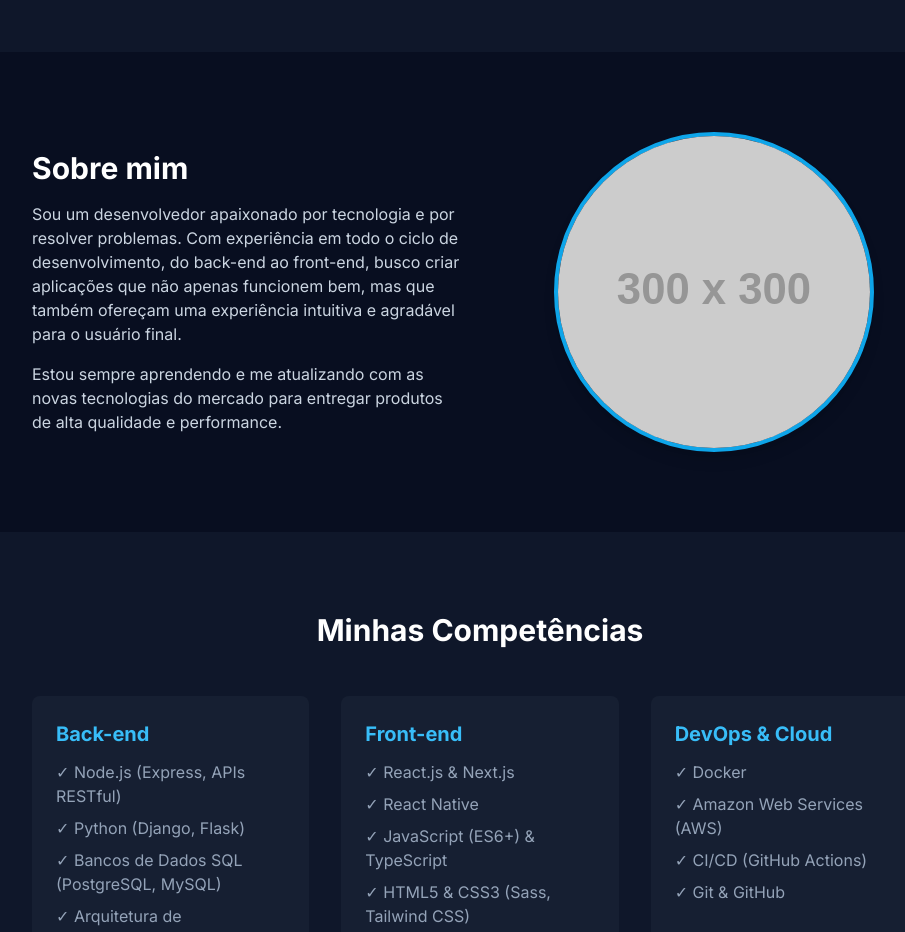
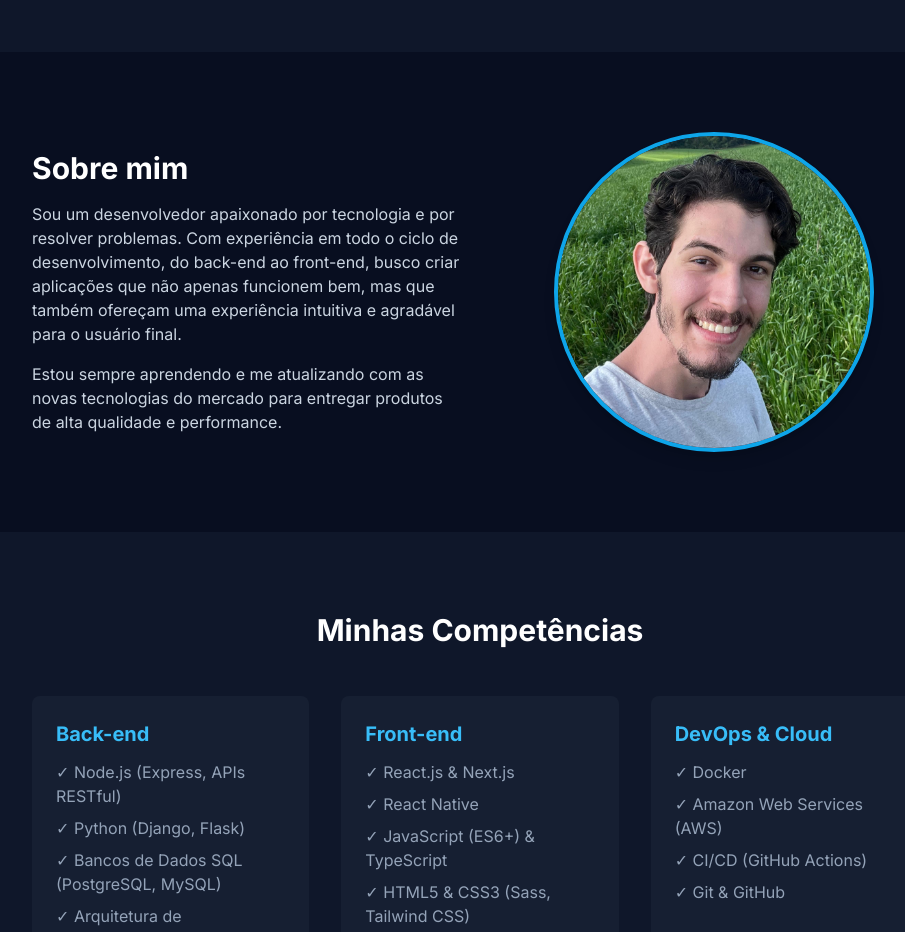
Before and after one commit to raul-cavalcante/Meu-portfolio, a plain HTML site: page index.html in a window 1280 px wide. Shown: the part 780-1712 px from the top of the page, without its empty margins (160-1065 px from the left). Drawn offline with nearby package versions, Linux system fonts and the light colour scheme; placeholder pictures from the web are drawn by us.

Commit message:
Meu portfolio v1.1

```diff
--- a/index.html
+++ b/index.html
@@ -130,7 +130,7 @@
                         </p>
                     </div>
                     <div class="flex justify-center">
-                        <img src="https://placehold.co/300x300/1e293b/94a3b8?text=Sua+Foto" alt="Foto de Raul Cavalcante" class="rounded-full w-64 h-64 md:w-80 md:h-80 object-cover border-4 border-sky-500 shadow-lg">
+                        <img src="imagem portfolioo.jpg" alt="Foto de Raul Cavalcante" class="rounded-full w-64 h-64 md:w-80 md:h-80 object-cover border-4 border-sky-500 shadow-lg">
                     </div>
                 </div>
             </div>
```
Also changed, not shown: imagem portfolioo.jpg (added).
